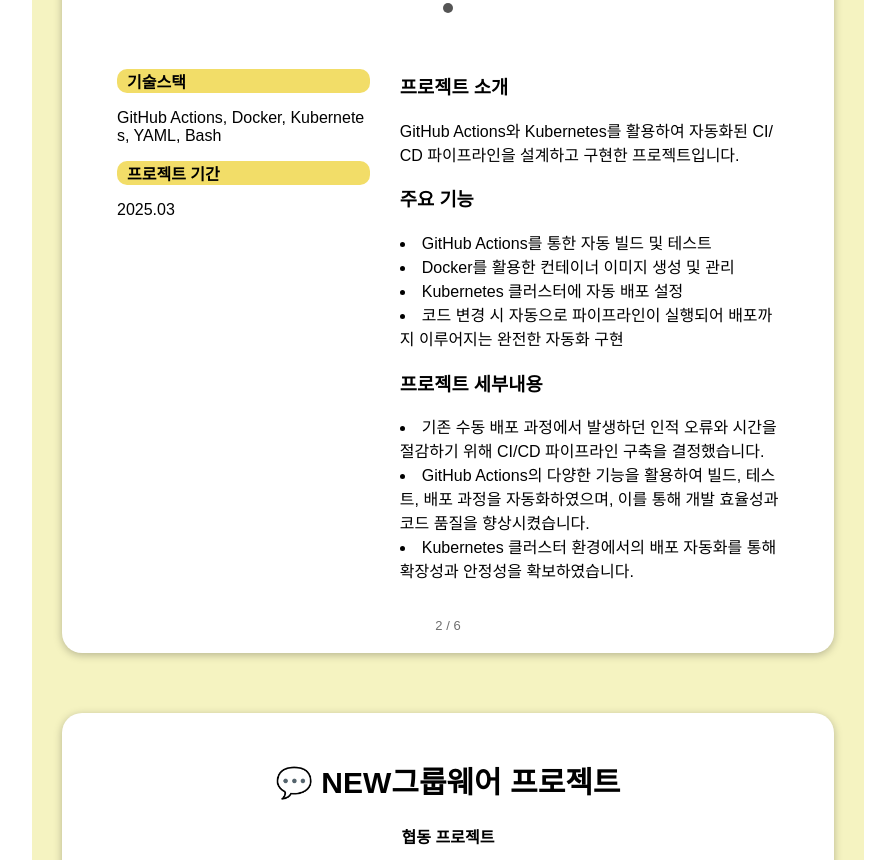
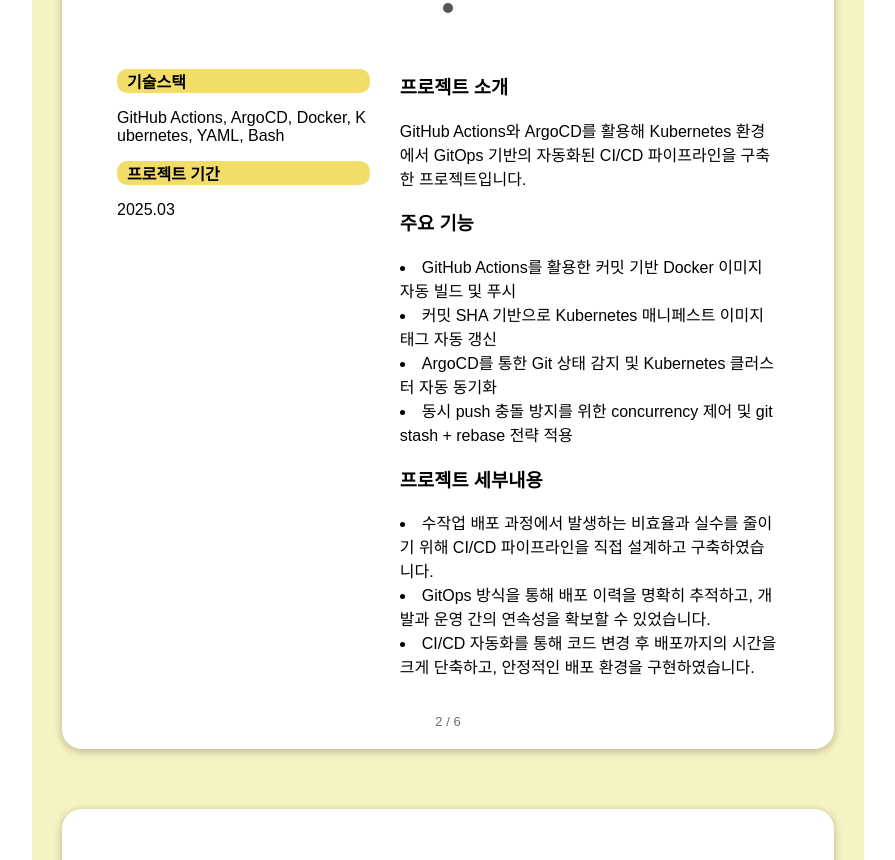
Before and after one commit to jungjin-lee90/pf, a React (Create React App) app: page / in a window 1280 px wide. Shown: the part 4479-5339 px from the top of the page, without its empty margins (138-1033 px from the left). Built offline with nearby package versions, Linux system fonts and the light colour scheme.

Commit message:
프로젝트 내용 수정

```diff
--- a/src/component/ProjectContents.js
+++ b/src/component/ProjectContents.js
@@ -37,24 +37,24 @@
     date: "2023.07~현재",
   },
   {
-    "title": "🔄 GitHub와 Kubernetes를 이용한 CI/CD 구축",
+    "title": "🔄 GitHub와 ArgoCD 기반 GitOps CI/CD 구축",
     "category": "개인 미니프로젝트",
     "imageUrl": [
-      `${url}CI_CD.png`
+      "${url}CI_CD.png"
     ],
-    "description": "GitHub Actions와 Kubernetes를 활용하여 자동화된 CI/CD 파이프라인을 설계하고 구현한 프로젝트입니다.",
+    "description": "GitHub Actions와 ArgoCD를 활용해 Kubernetes 환경에서 GitOps 기반의 자동화된 CI/CD 파이프라인을 구축한 프로젝트입니다.",
     "features": [
-      "GitHub Actions를 통한 자동 빌드 및 테스트",
-      "Docker를 활용한 컨테이너 이미지 생성 및 관리",
-      "Kubernetes 클러스터에 자동 배포 설정",
-      "코드 변경 시 자동으로 파이프라인이 실행되어 배포까지 이루어지는 완전한 자동화 구현"
+      "GitHub Actions를 활용한 커밋 기반 Docker 이미지 자동 빌드 및 푸시",
+      "커밋 SHA 기반으로 Kubernetes 매니페스트 이미지 태그 자동 갱신",
+      "ArgoCD를 통한 Git 상태 감지 및 Kubernetes 클러스터 자동 동기화",
+      "동시 push 충돌 방지를 위한 concurrency 제어 및 git stash + rebase 전략 적용"
     ],
     "retrospective": [
-      "기존 수동 배포 과정에서 발생하던 인적 오류와 시간을 절감하기 위해 CI/CD 파이프라인 구축을 결정했습니다.",
-      "GitHub Actions의 다양한 기능을 활용하여 빌드, 테스트, 배포 과정을 자동화하였으며, 이를 통해 개발 효율성과 코드 품질을 향상시켰습니다.",
-      "Kubernetes 클러스터 환경에서의 배포 자동화를 통해 확장성과 안정성을 확보하였습니다.",
+      "수작업 배포 과정에서 발생하는 비효율과 실수를 줄이기 위해 CI/CD 파이프라인을 직접 설계하고 구축하였습니다.",
+      "GitOps 방식을 통해 배포 이력을 명확히 추적하고, 개발과 운영 간의 연속성을 확보할 수 있었습니다.",
+      "CI/CD 자동화를 통해 코드 변경 후 배포까지의 시간을 크게 단축하고, 안정적인 배포 환경을 구현하였습니다."
     ],
-    "techStack": "GitHub Actions, Docker, Kubernetes, YAML, Bash",
+    "techStack": "GitHub Actions, ArgoCD, Docker, Kubernetes, YAML, Bash",
     "date": "2025.03"
   },
   {
```
